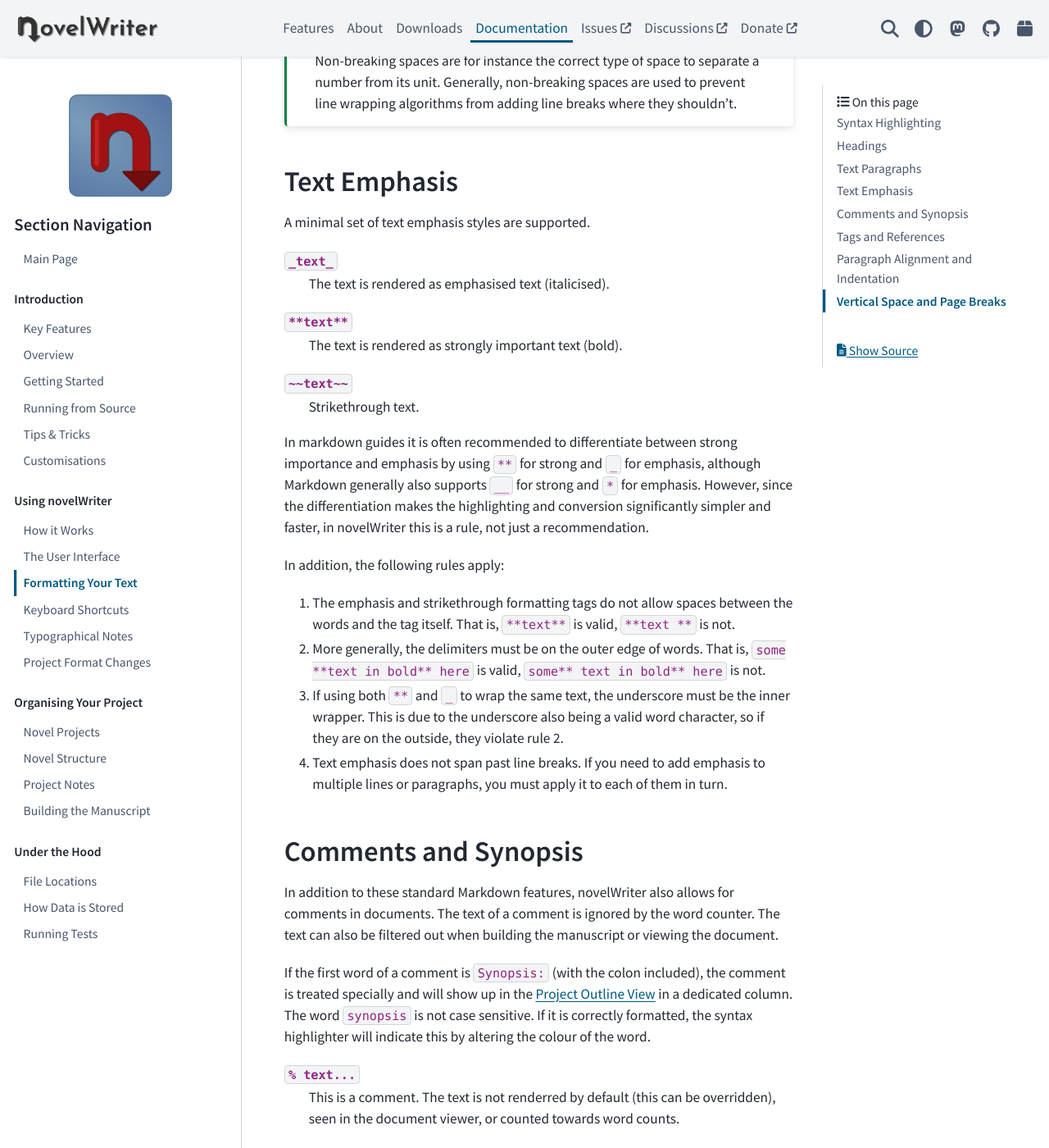
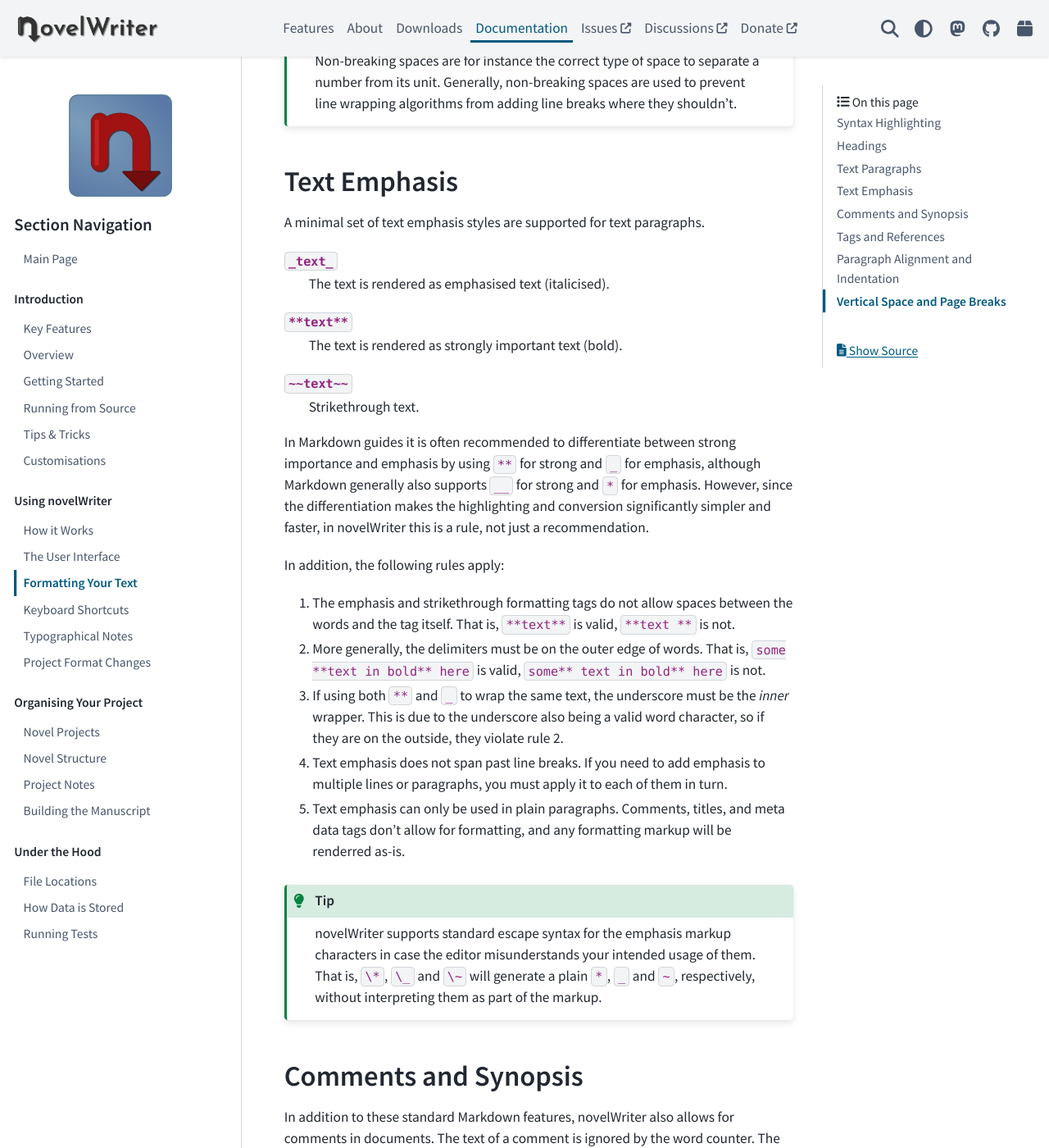
Before and after one commit to vkbo/novelWriter.io, a Sphinx documentation site: the page built from source/docs/usage_format.rst, in a window 1280 px wide and 1400 px high, scrolled down 2581 px. Shown: the whole window at 82% size. Built offline with Sphinx 7.4.7 and the PyData theme 0.15.4, drawn with Linux system fonts in a browser that asks for light colours.

Commit message:
Update the docs section with new changes

```diff
--- a/source/docs/index.rst
+++ b/source/docs/index.rst
@@ -6,7 +6,7 @@
 
 | **Release Version:** 2.0.7
 | **Release Date:** Sunday, 16 April 2023
-| **Updated:** Friday, 5 May 2023
+| **Updated:** Saturday, 10 June 2023
 
 **PDF:** :download:`novelWriter-2.0.7.pdf`
 
--- a/source/docs/int_source.rst
+++ b/source/docs/int_source.rst
@@ -148,12 +148,12 @@
 Building the Documentation
 ==========================
 
-A local copy of this documentation can be generated as HTML. This requires the following Python
+A local copy of this documentation can be generated as HTML. This requires installing some Python
 packages from PyPi:
 
 .. code-block:: bash
 
-   pip install furo sphinx
+   pip install -r docs/source/requirements.txt
 
 The documentation can then be built from the root folder in the source code by running:
 
--- a/source/docs/int_started.rst
+++ b/source/docs/int_started.rst
@@ -186,7 +186,7 @@
 
    Screenshot of the Python installer on Windows.
 
-When Python is installed, you should be able to run Python commands from the COmmand Prompt or
+When Python is installed, you should be able to run Python commands from the Command Prompt or
 from PowerShell. You can verify this by running:
 
 .. code-block:: bash
--- a/source/docs/usage_format.rst
+++ b/source/docs/usage_format.rst
@@ -109,7 +109,7 @@
 Text Emphasis
 =============
 
-A minimal set of text emphasis styles are supported.
+A minimal set of text emphasis styles are supported for text paragraphs.
 
 ``_text_``
    The text is rendered as emphasised text (italicised).
@@ -120,7 +120,7 @@
 ``~~text~~``
    Strikethrough text.
 
-In markdown guides it is often recommended to differentiate between strong importance and emphasis
+In Markdown guides it is often recommended to differentiate between strong importance and emphasis
 by using ``**`` for strong and ``_`` for emphasis, although Markdown generally also supports ``__``
 for strong and ``*`` for emphasis. However, since the differentiation makes the highlighting and
 conversion significantly simpler and faster, in novelWriter this is a rule, not just a
@@ -132,11 +132,20 @@
    itself. That is, ``**text**`` is valid, ``**text **`` is not.
 2. More generally, the delimiters must be on the outer edge of words. That is, ``some **text in
    bold** here`` is valid, ``some** text in bold** here`` is not.
-3. If using both ``**`` and ``_`` to wrap the same text, the underscore must be the inner wrapper.
-   This is due to the underscore also being a valid word character, so if they are on the outside,
-   they violate rule 2.
+3. If using both ``**`` and ``_`` to wrap the same text, the underscore must be the *inner*
+   wrapper. This is due to the underscore also being a valid word character, so if they are on the
+   outside, they violate rule 2.
 4. Text emphasis does not span past line breaks. If you need to add emphasis to multiple lines or
    paragraphs, you must apply it to each of them in turn.
+5. Text emphasis can only be used in plain paragraphs. Comments, titles, and meta data tags don't
+   allow for formatting, and any formatting markup will be renderred as-is.
+
+.. tip::
+
+   novelWriter supports standard escape syntax for the emphasis markup characters in case the
+   editor misunderstands your intended usage of them. That is, ``\*``, ``\_`` and ``\~`` will
+   generate a plain ``*``, ``_`` and ``~``, respectively, without interpreting them as part of the
+   markup.
 
 
 .. _a_fmt_comm:
--- a/source/docs/usage_interface.rst
+++ b/source/docs/usage_interface.rst
@@ -204,6 +204,12 @@
 The regular expression search is somewhat dependant on which version of Qt your system has. If you
 have Qt 5.13 or higher, there is better support for unicode symbols in the search.
 
+.. seealso::
+
+   For more information on the capabilities of the Regular Expression option, see the Qt
+   documentation for the `QRegularExpression <https://doc.qt.io/qt-5/qregularexpression.html>`_
+   class.
+
 
 .. _a_ui_edit_auto:
 
```
Also changed, not shown: 1 other file.
